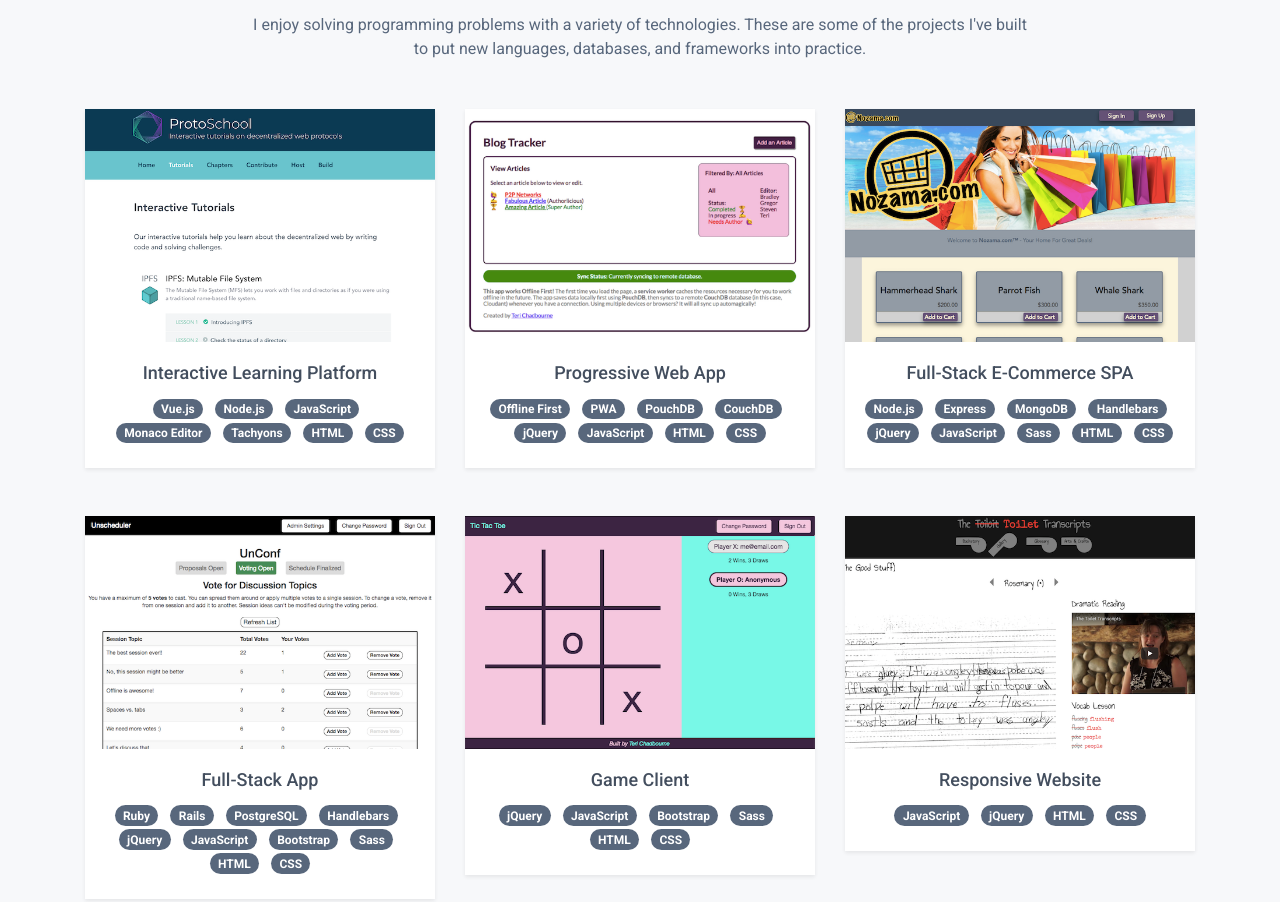
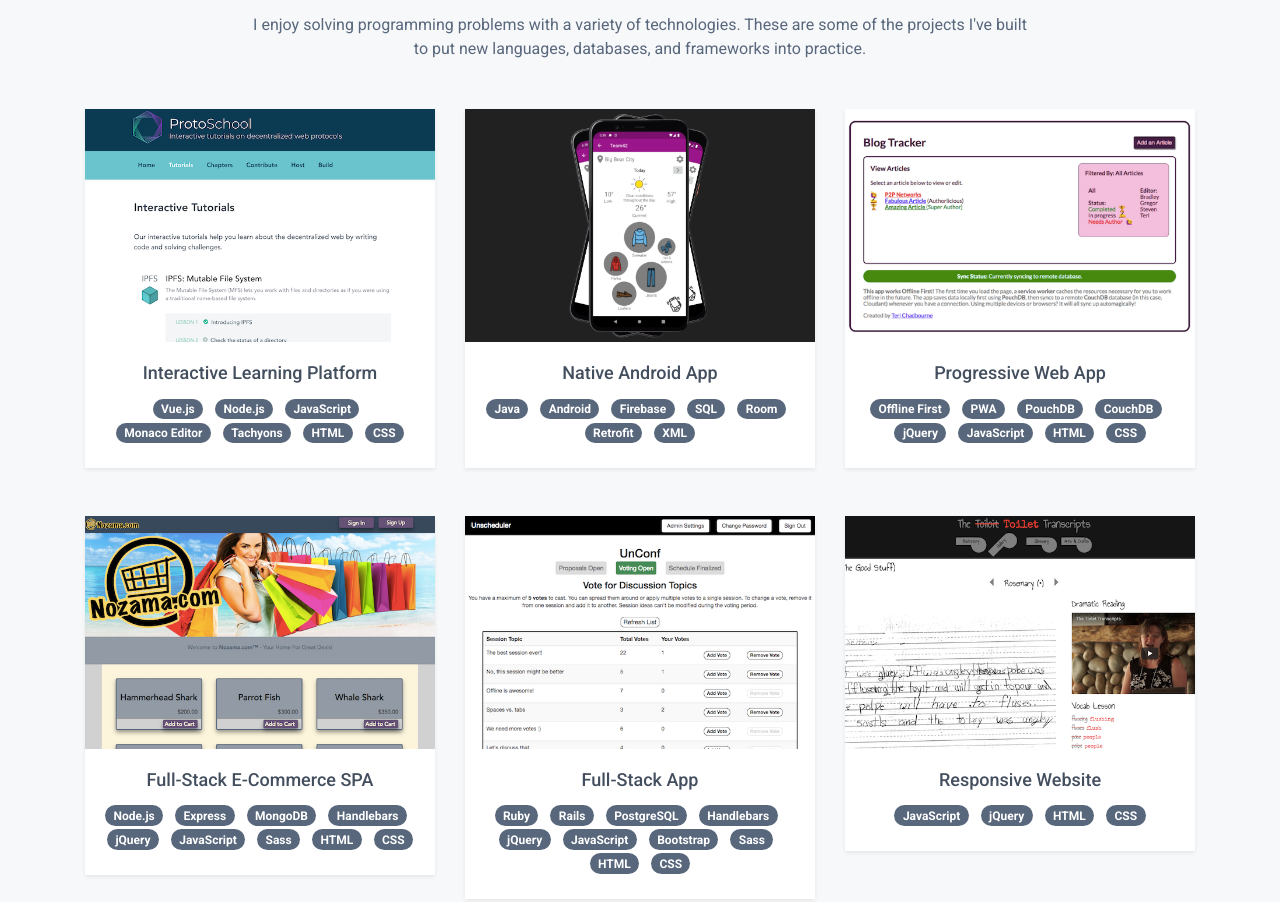
Before and after one commit to terichadbourne/terichadbourne.github.io, a website: page index.html in a window 1280 px wide. Shown: the part 1557-2459 px from the top of the page. Drawn offline with Linux system fonts and the light colour scheme.

Commit message:
replace tic tac toe with wear the weather on homepage

```diff
--- a/index.html
+++ b/index.html
@@ -157,9 +157,9 @@
               <ul class="skills-list list-unstyled text-secondary">
                 <li class="mb-2"><i class="fas fa-check mr-2 text-primary"></i>JavaScript & jQuery</li>
                 <li class="mb-2"><i class="fas fa-check mr-2 text-primary"></i>Vue.js & VuePress</li>
+                <li class="mb-2"><i class="fas fa-check mr-2 text-primary"></i>Android Studio</li>
                 <li class="mb-2"><i class="fas fa-check mr-2 text-primary"></i>React</li>
                 <li class="mb-2"><i class="fas fa-check mr-2 text-primary"></i>Ember & Angular</li>
-                <li class="mb-2"><i class="fas fa-check mr-2 text-primary"></i>TypeScript</li>
                 <li class="mb-2"><i class="fas fa-check mr-2 text-primary"></i>PouchDB</li>
                 <li class="mb-2"><i class="fas fa-check mr-2 text-primary"></i>Handlebars & Pug</li>
                 <li class="mb-2"><i class="fas fa-check mr-2 text-primary"></i>Bootstrap</li>
@@ -239,6 +239,7 @@
       <!-- PROJECTS ROW 1 -->
       <div class="project-cards row mb-5">
 
+        <!--//PROTOSCHOOL-->
         <div class="col-12 col-lg-4">
           <div class="card rounded-0 border-0 shadow-sm mb-5 mb-lg-0">
             <div class="card-img-container position-relative">
@@ -265,12 +266,41 @@
                 <li class="list-inline-item"><span class="badge badge-secondary badge-pill">CSS</span></li>
               </ul>
             </div>
-          </div>
-          <!--//card-->
+          </div> <!--//card-->
+        </div>
+
+        <!--//WEAR THE WEATHER-->
+        <div class="col-12 col-lg-4">
+          <div class="card rounded-0 border-0 shadow-sm mb-5 mb-lg-0">
+            <div class="card-img-container position-relative">
+              <img class="card-img-top rounded-0" src="assets/images/projects/project-wear-the-weather-thumb.png" alt="">
+              <a class="card-img-overlay overlay-content text-left p-lg-4" href="project-wear-the-weather.html">
+                <h5 class="card-title font-weight-bold">Wear the Weather</h5>
+                <p class="card-text">A native weather app, built with Java in Android Studio, using both SQL and NoSQL databases to serve up customized outfit recommendations based on the forecast</p>
+              </a>
+            </div>
+            <div class="card-body pb-0">
+              <h4 class="card-title text-truncate text-center mb-0"><a href="wear-the-weather.html">Native Android App</a>
+              </h4>
+            </div>
+
+            <div class="card-footer border-0 text-center bg-white pb-4">
+              <ul class="list-inline mb-0 mx-auto">
+                <li class="list-inline-item"><span class="badge badge-secondary badge-pill">Java</span></li>
+                <li class="list-inline-item"><span class="badge badge-secondary badge-pill">Android</span></li>
+                <li class="list-inline-item"><span class="badge badge-secondary badge-pill">Firebase</span></li>
+                <li class="list-inline-item"><span class="badge badge-secondary badge-pill">SQL</span></li>
+                <li class="list-inline-item"><span class="badge badge-secondary badge-pill">Room</span></li>
+                <li class="list-inline-item"><span class="badge badge-secondary badge-pill">Retrofit</span></li>
+                <li class="list-inline-item"><span class="badge badge-secondary badge-pill">XML</span></li>
+              </ul>
+            </div>
+          </div> <!--//card-->
         </div>
 
 
 
+        <!--//OFFLINE FIRST BLOG TRACKER-->
         <div class="col-12 col-lg-4">
           <div class="card rounded-0 border-0 shadow-sm mb-5 mb-lg-0">
             <div class="card-img-container position-relative">
@@ -299,10 +329,18 @@
                 <li class="list-inline-item"><span class="badge badge-secondary badge-pill">CSS</span></li>
               </ul>
             </div>
-          </div>
-          <!--//card-->
+          </div> <!--//card-->
         </div>
 
+
+      </div> <!--//row-->
+
+      <!-- PROJECTS ROW 2 -->
+
+      <div class="project-cards row mb-5">
+
+
+        <!--//NOZAMA-->
         <div class="col-12 col-lg-4">
           <div class="card rounded-0 border-0 shadow-sm mb-5 mb-lg-0">
             <div class="card-img-container position-relative">
@@ -331,17 +369,10 @@
                 <li class="list-inline-item"><span class="badge badge-secondary badge-pill">CSS</span></li>
               </ul>
             </div>
-          </div>
-          <!--//card-->
+          </div> <!--//card-->
         </div>
 
-      </div>
-      <!--//row-->
-
-      <!-- PROJECTS ROW 2 -->
-
-      <div class="project-cards row mb-5">
-
+        <!--//UNSCHEDULER-->
         <div class="col-12 col-lg-4">
           <div class="card rounded-0 border-0 shadow-sm mb-5 mb-lg-0">
             <div class="card-img-container position-relative">
@@ -371,13 +402,14 @@
                 <li class="list-inline-item"><span class="badge badge-secondary badge-pill">CSS</span></li>
               </ul>
             </div>
-          </div>
-          <!--//card-->
+          </div> <!--//card-->
         </div>
 
 
 
-        <div class="col-12 col-lg-4">
+
+        <!--//TIC TAC TOE-->
+        <!-- <div class="col-12 col-lg-4">
           <div class="card rounded-0 border-0 shadow-sm mb-5 mb-lg-0">
             <div class="card-img-container position-relative">
               <img class="card-img-top rounded-0" src="assets/images/projects/project-tic-tac-toe-thumb.png" alt="">
@@ -404,7 +436,8 @@
             </div>
           </div>
           <!--//card-->
-        </div>
+
+          <!--//TOILET TRANSCRIPTS-->
         <div class="col-12 col-lg-4">
           <div class="card rounded-0 border-0 shadow-sm mb-5 mb-lg-0">
             <div class="card-img-container position-relative">
```
